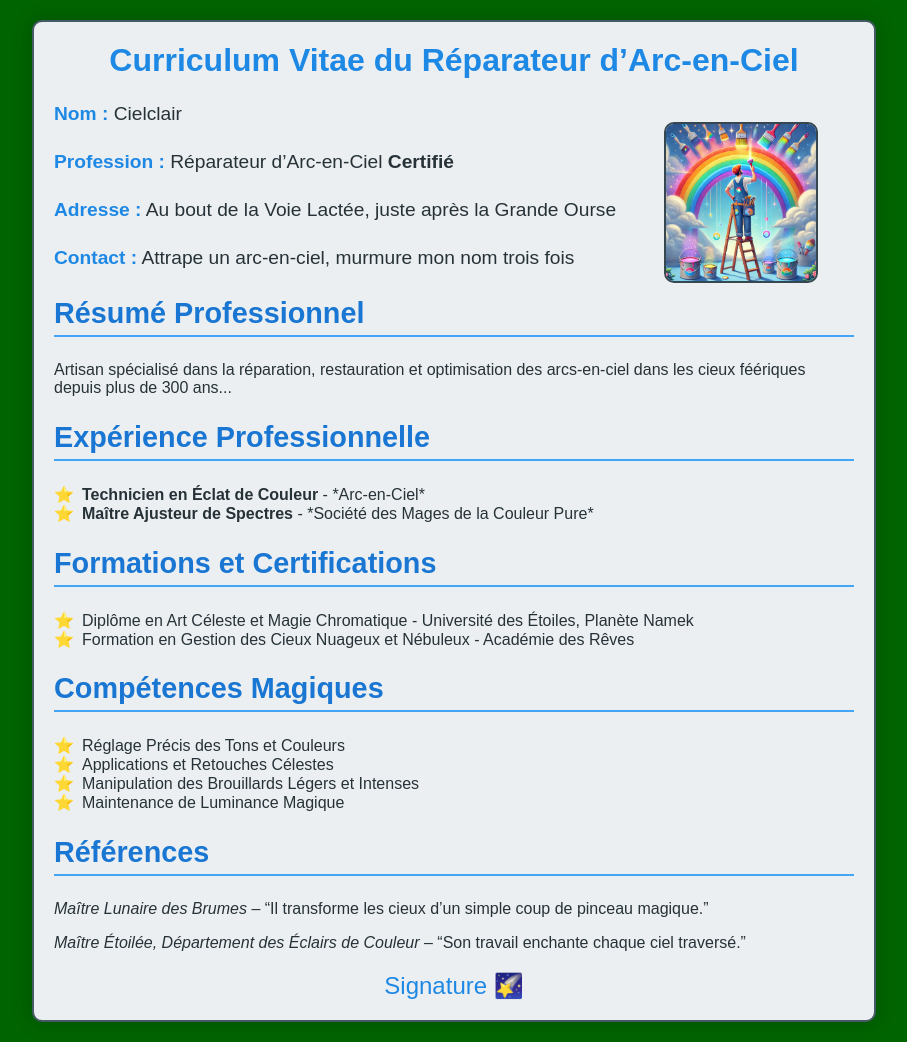
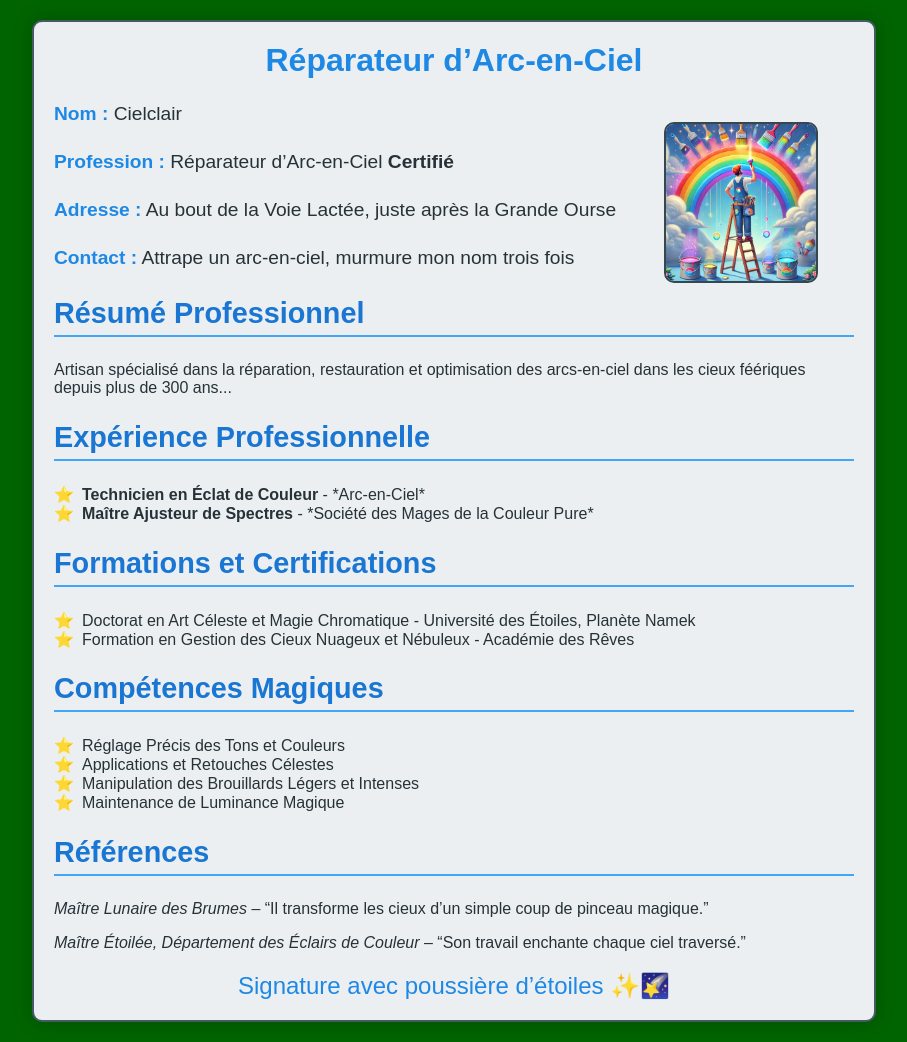
Before and after one commit to alikozmanov/CvArc, a plain HTML site: page index.html in a window 1280 px wide. Shown: the whole page, without its empty margins (186-1093 px from the left). Drawn offline with Linux system fonts and the light colour scheme.

```diff
--- a/index.html
+++ b/index.html
@@ -12,7 +12,7 @@
       <img src="/img/arc.png" alt="Réparateur d'arc-en-ciel">
     </div>
 
-    <h1>Curriculum Vitae du Réparateur d’Arc-en-Ciel</h1>
+    <h1>Réparateur d’Arc-en-Ciel</h1>
 
     <div class="info">
       <p><span class="highlight">Nom :</span> Cielclair</p>
@@ -37,7 +37,7 @@
     <div class="section">
       <h2>Formations et Certifications</h2>
       <ul>
-        <li>Diplôme en Art Céleste et Magie Chromatique - Université des Étoiles, Planète Namek</li>
+        <li>Doctorat en Art Céleste et Magie Chromatique - Université des Étoiles, Planète Namek</li>
         <li>Formation en Gestion des Cieux Nuageux et Nébuleux - Académie des Rêves</li>
       </ul>
     </div>
@@ -58,7 +58,7 @@
       <p><em>Maître Étoilée, Département des Éclairs de Couleur</em> – “Son travail enchante chaque ciel traversé.”</p>
     </div>
 
-    <div class="signature">Signature 🌠</div>
+    <div class="signature">Signature avec poussière d’étoiles ✨🌠</div>
   </div>
 </body>
 </html>
```
